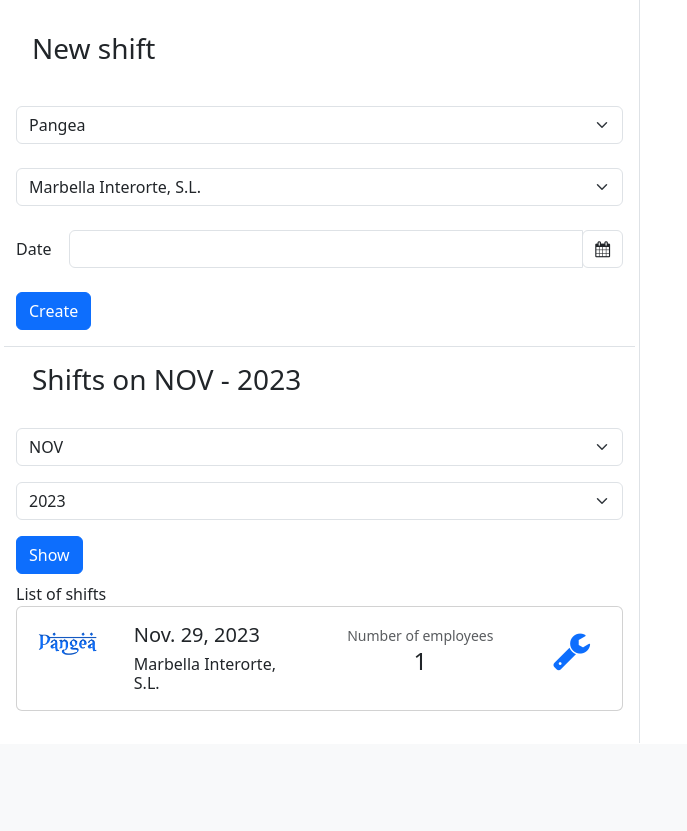
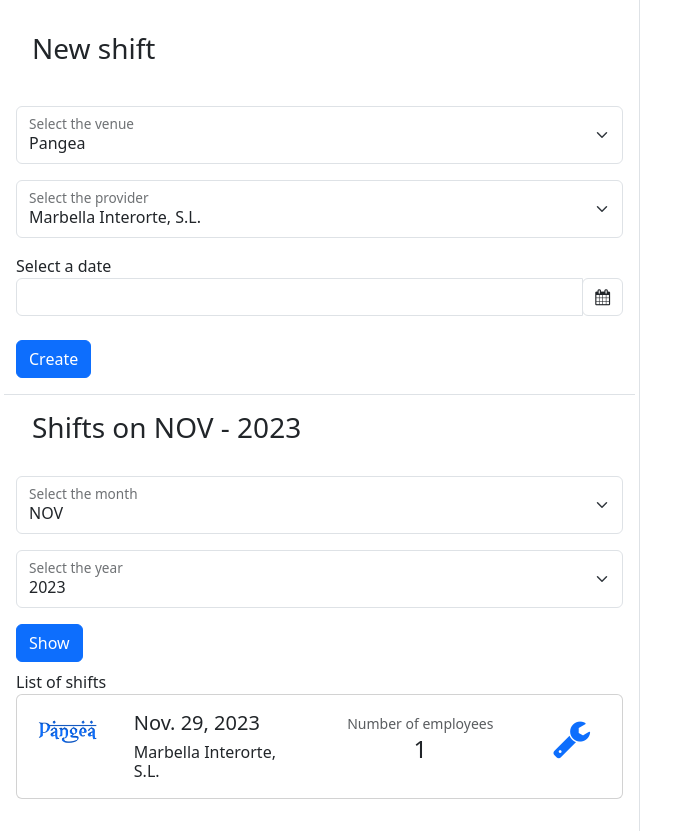
Before and after one commit to fersie7e/sie7e, a Django app: page /security/ in a window 1280 px wide. Shown: the part 56-887 px from the top of the page, without its empty margins (0-687 px from the left). Before the commit the page ends 799 px from the top, so only its background shows below. Run offline with Django 4.2, Linux system fonts and the light colour scheme; data comes from the database, SQL or seed files in the repository.

Commit message:
Forms labels modified

```diff
--- /dev/null
+++ b/security/static/css/formLabels.css
@@ -0,0 +1,3 @@
+.form-floating>label {
+    left: unset;
+}
--- a/security/templates/security/index.html
+++ b/security/templates/security/index.html
@@ -8,23 +8,24 @@
             <h3 class="p-3">New shift</h3>
             <form action="{% url 'index' %}" method="post">
                 {% csrf_token %}
-                <div class="row form-group  pt-3 pb-3 border-bottom">
-                    <div class="col-12">
-                        <select class="form-select mb-4" name="venue">
+                <div class="row form-group pt-3 pb-3 border-bottom">
+                    <div class="form-floating">
+                        <select class="form-select mb-3" name="venue">
                             {% for venue in venues %}
                                 <option value="{{ venue.id }}">{{ venue }}</option>
                             {% endfor %}
                         </select>
+                        <label for="venue">Select the venue</label>
                     </div>
-                    <div class="col-12">
-                        <select class="form-select mb-4" name="shift_provider">
+                    <div class="form-floating">
+                        <select class="form-select mb-3" name="shift_provider">
                             {% for provider in providers %}
                                 <option value="{{ provider.id }}">{{ provider.name }}</option>
                             {% endfor %}
                         </select>
+                        <label class="formlabel" for="venue">Select the provider</label>
                     </div>
-                    <label for="date" class="col-sm-1 col-form-label">Date</label>
-                    <div class="col-sm-11">
+                    <label for="date">Select a date</label>
                     <div class="input-group date" id="datepicker">
                         <input type="text" class="form-control" name="date">
                         <span class="input-group-append">
@@ -33,19 +34,18 @@
                             </span>
                         </span>
                     </div>
-                    </div>
+
                     <div class="col-sm-12">
                         <button type="submit" class="btn btn-primary mt-4">Create</button>
                     </div>
                 </div>
-
             </form>
             <!-- RESULT SECTION -->
             <h3 class="p-3"> Shifts on {{month_text}} - {{year}}</h3>
-            <form action="{% url 'filtershift'%}" method="post">
+            <form class="form-floating" action="{% url 'filtershift'%}" method="post">
                 {% csrf_token %}
                 <div class="row form-group  pt-2 pb-2">
-                    <div class="col-sm-12">
+                    <div class="form-floating">
                         <select class="form-select mb-3" name="month">
                             {% for num, text in monthdict %}
                             # Mantiene seleccionado en el select el mes mostrado
@@ -56,8 +56,9 @@
                                 {% endif%}
                             {% endfor %}
                         </select>
+                        <label for="month">Select the month</label>
                     </div>
-                    <div class="col-sm-12">
+                    <div class="form-floating">
                         <select class="form-select mb-3" name="year">
                             {% for anno in years %}
                                 {% if anno == year %}
@@ -67,6 +68,7 @@
                                 {% endif %}
                             {% endfor %}
                         </select>
+                        <label for="year">Select the year</label>
                     </div>
                     <div class="col-sm-12">
                         <button type="submit" class="btn btn-primary">Show</button>
--- a/security/templates/security/layoutmain.html
+++ b/security/templates/security/layoutmain.html
@@ -9,7 +9,7 @@
     <link href="https://cdn.jsdelivr.net/npm/bootstrap@5.3.2/dist/css/bootstrap.min.css" rel="stylesheet" integrity="sha384-T3c6CoIi6uLrA9TneNEoa7RxnatzjcDSCmG1MXxSR1GAsXEV/Dwwykc2MPK8M2HN" crossorigin="anonymous">
     <link rel="stylesheet" href="https://cdnjs.cloudflare.com/ajax/libs/bootstrap-datepicker/1.9.0/css/bootstrap-datepicker.min.css">
     <link rel="stylesheet" href="https://cdnjs.cloudflare.com/ajax/libs/font-awesome/4.7.0/css/font-awesome.min.css">
-    <link href="{% static 'css/cards.css' %}" rel="stylesheet">
+    <link href="{% static 'css/formLabels.css' %}" rel="stylesheet">
     <link href="{% static 'css/index.css' %}" rel="stylesheet">
     <script src="https://ajax.googleapis.com/ajax/libs/jquery/3.4.1/jquery.min.js"></script>
     <script src="https://cdn.jsdelivr.net/npm/bootstrap@5.0.0-alpha3/dist/js/bootstrap.bundle.min.js"></script>
```
Lines whose indentation alone changed are shown as unchanged.
